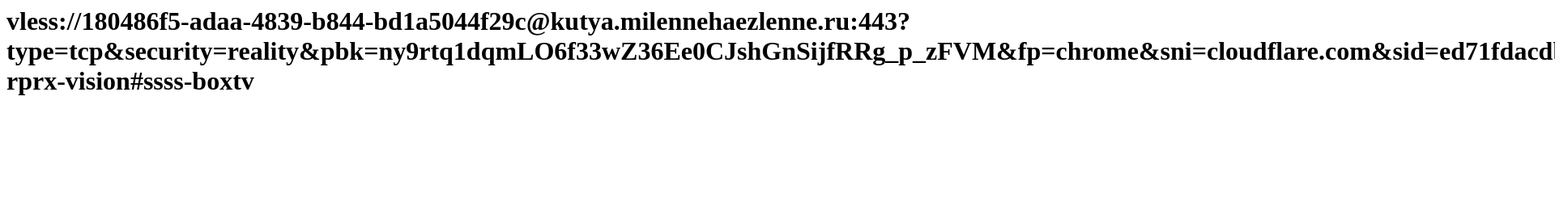
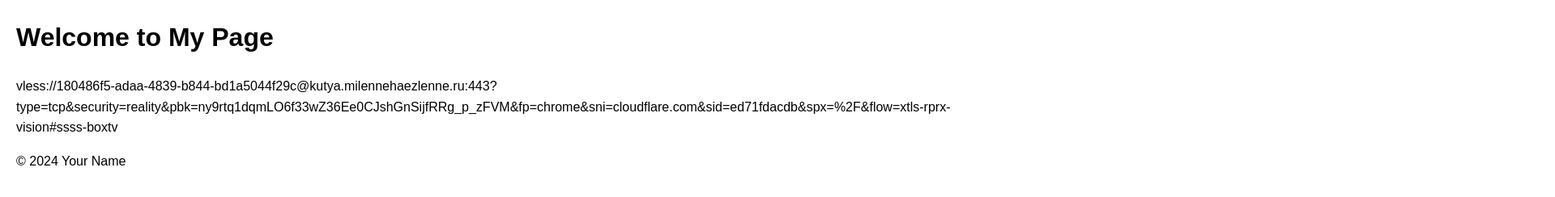
Before and after one commit to ohmysky0/beta.github.io, a plain HTML site: page main/index.html in a window 1280 px wide. Shown: the top 244 px of the page at 81% size, 1920 px wide, since content can reach past the window. Drawn offline with Linux system fonts and the light colour scheme.

Commit message:
Update index.html

```diff
--- a/main/index.html
+++ b/main/index.html
@@ -1 +1,26 @@
-<h1>vless://180486f5-adaa-4839-b844-bd1a5044f29c@kutya.milennehaezlenne.ru:443?type=tcp&security=reality&pbk=ny9rtq1dqmLO6f33wZ36Ee0CJshGnSijfRRg_p_zFVM&fp=chrome&sni=cloudflare.com&sid=ed71fdacdb&spx=%2F&flow=xtls-rprx-vision#ssss-boxtv</h1>
+<!DOCTYPE html>
+<html lang="en">
+<head>
+    <meta charset="UTF-8">
+    <meta name="viewport" content="width=device-width, initial-scale=1.0">
+    <title>Simple Page</title>
+    <style>
+        body {
+            font-family: Arial, sans-serif;
+            line-height: 1.6;
+            margin: 20px;
+        }
+    </style>
+</head>
+<body>
+    <header>
+        <h1>Welcome to My Page</h1>
+    </header>
+    <main>
+        <p>vless://180486f5-adaa-4839-b844-bd1a5044f29c@kutya.milennehaezlenne.ru:443?type=tcp&security=reality&pbk=ny9rtq1dqmLO6f33wZ36Ee0CJshGnSijfRRg_p_zFVM&fp=chrome&sni=cloudflare.com&sid=ed71fdacdb&spx=%2F&flow=xtls-rprx-vision#ssss-boxtv</p>
+    </main>
+    <footer>
+        <p>&copy; 2024 Your Name</p>
+    </footer>
+</body>
+</html>
```
